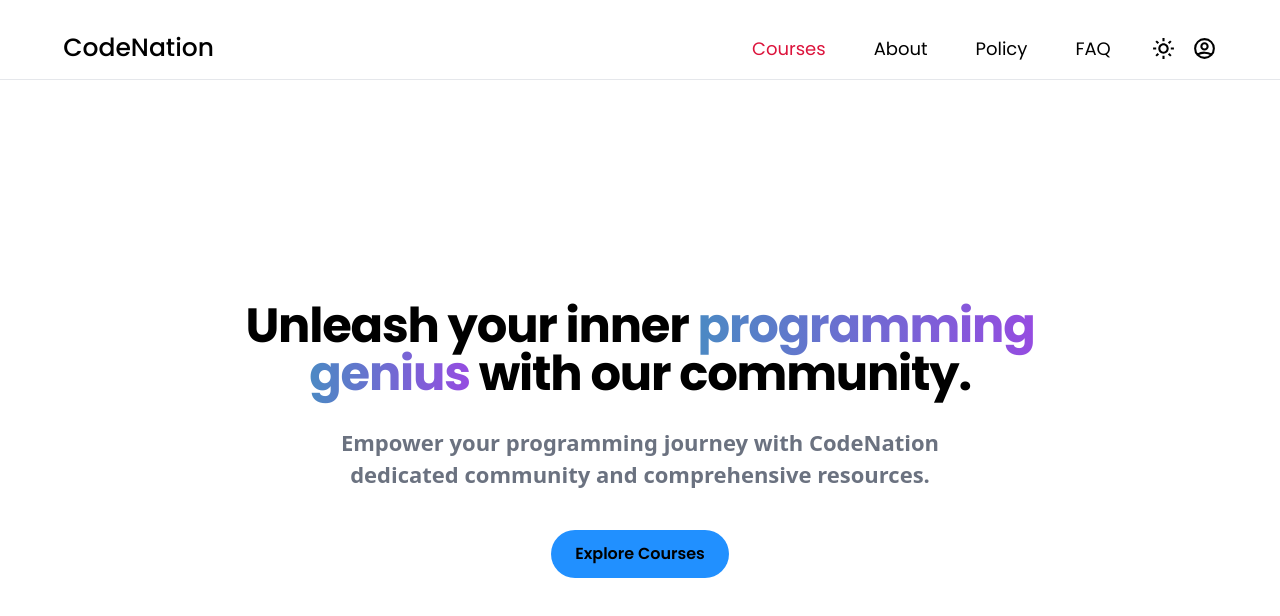
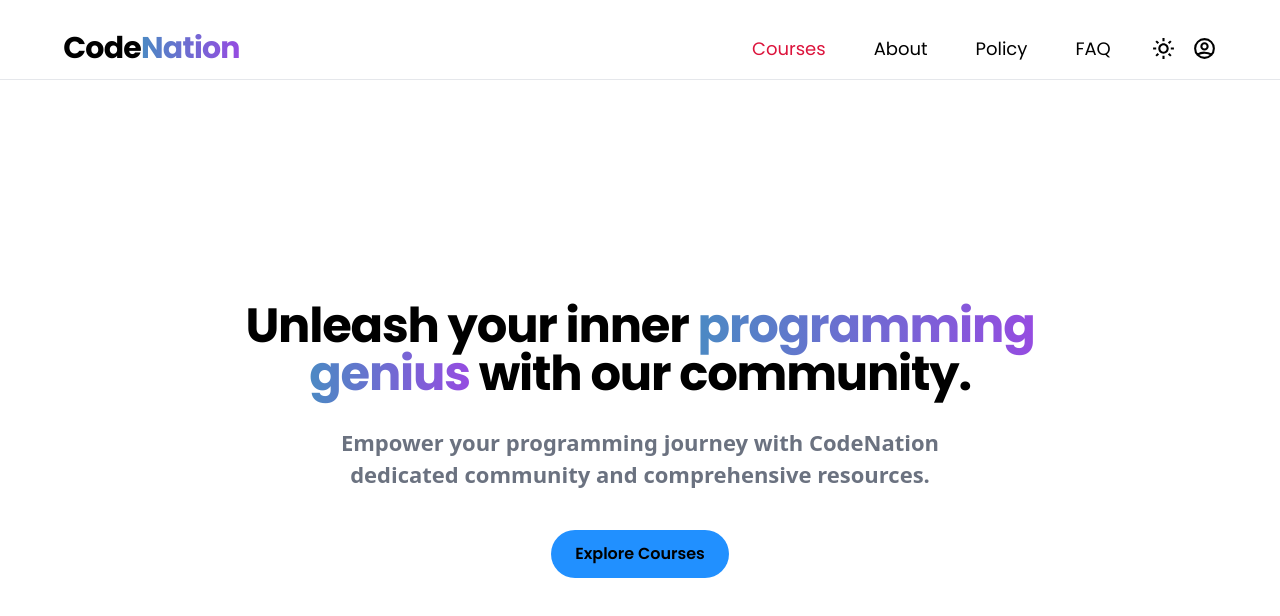
Before and after one commit to Bobby-coder/CodeNation, a Next.js app in the folder client/: page / in a window 1280 px wide. Shown: the top 616 px of the page. Built offline with nearby package versions, Linux system fonts and the light colour scheme.

Commit message:
minor ui changes

```diff
--- a/client/app/components/Header.tsx
+++ b/client/app/components/Header.tsx
@@ -49,9 +49,12 @@ const Header: FC<HeaderProps> = function ({ setOpen, activeItem }) {
             <div>
               <Link
                 href={"/"}
-                className="text-[25px] font-Poppins font-[500] text-black dark:text-white"
+                className="font-extrabold text-[22px] leading-[35px] sm:text-2xl lg:text-3xl tracking-tight font-Poppins text-black dark:text-white"
               >
-                CodeNation
+                <span>Code</span>
+                <span className="bg-gradient bg-clip-text text-transparent">
+                  Nation
+                </span>
               </Link>
             </div>
             <div className="flex items-center">
```
